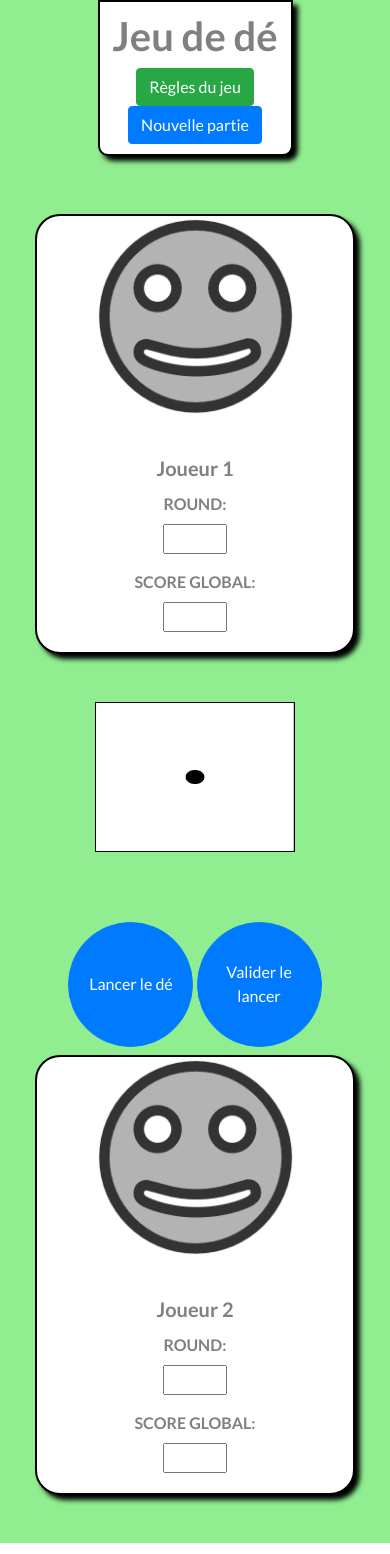
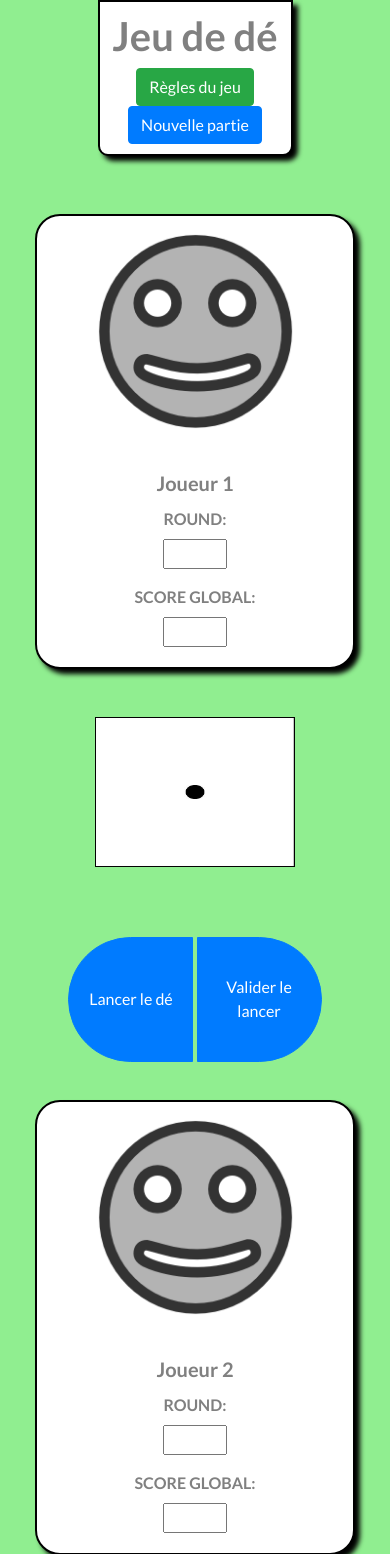
Before and after one commit to Brunod32/lejeudede, a PHP site: page / in a window 390 px wide. Shown: the top 1554 px of the page. Run offline with PHP 8.4, Linux system fonts and the light colour scheme.

Commit message:
Add media queries and some CSS changes

```diff
--- a/style.css
+++ b/style.css
@@ -30,12 +30,25 @@ h1 {
   border-radius: 25px;
 }
 
+#avatarPlayer1,
+#avatarPlayer2 {
+  padding-top: 15px;
+}
+
 #roll,
 #hold {
   width: 125px;
   height: 125px;
   border-radius: 50%;
-  }
+}
+
+#roll {
+  border-radius: 100px 0 0 100px;
+}
+
+#hold {
+  border-radius: 0 100px 100px 0;
+}
 
 #btn-container {
   margin-top: auto;
@@ -83,3 +96,10 @@ audio {
 #globalScore2 {
   width: 4rem;
 }
+
+@media screen and (max-width: 767px) {
+  #roll,
+  #hold {
+  margin-bottom: 30px;
+  }
+}
```
